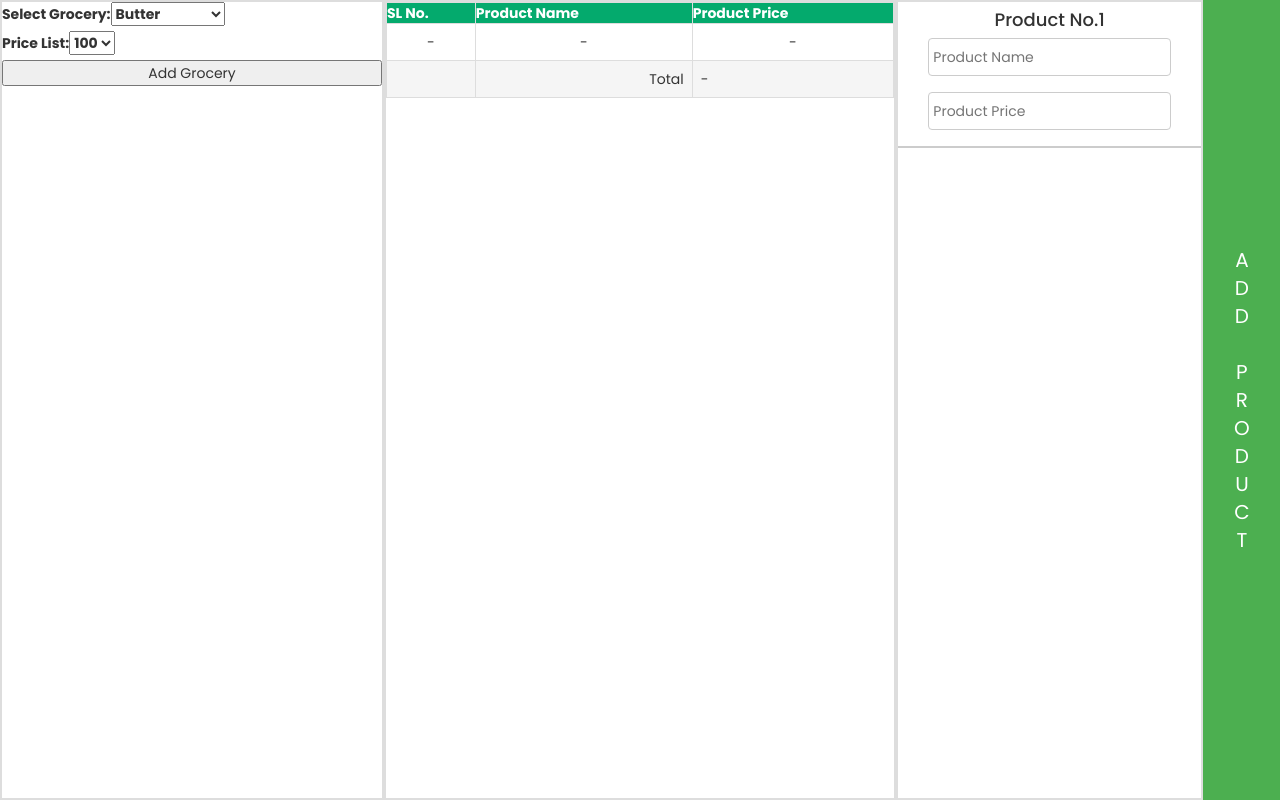
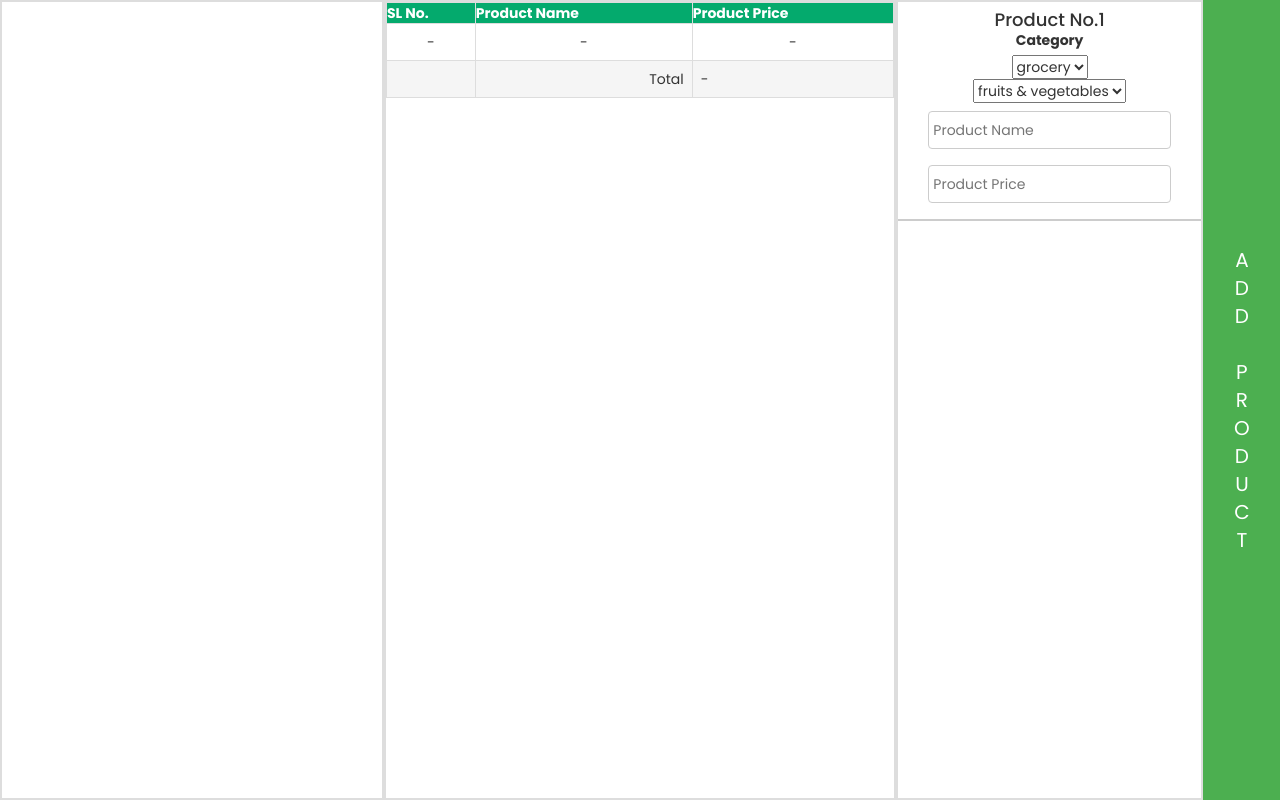
Before and after one commit to CR11-Mob/Product-List, a React (Create React App) app: page / in a window 1280 px wide. Built offline with nearby package versions, Linux system fonts and the light colour scheme.

Commit message:
product dropdown is done

```diff
--- a/package.json
+++ b/package.json
@@ -9,6 +9,7 @@
     "react": "^17.0.2",
     "react-dom": "^17.0.2",
     "react-scripts": "4.0.3",
+    "react-select": "^4.3.1",
     "web-vitals": "^1.1.2"
   },
   "scripts": {
--- a/src/App.js
+++ b/src/App.js
@@ -1,59 +1,51 @@
 import "./App.css";
 
-import { useState } from "react";
+import { useEffect, useState } from "react";
 
 import ProductsInput from "./components/ProductsInput";
 
 function App() {
-  let allGroceryProducts = [
-    {
-      name: "Butter",
-      price: 100,
-    },
-    {
-      name: "Cake",
-      price: 50,
-    },
-    {
-      name: "Biscuits",
-      price: 25,
-    },
-    {
-      name: "Breed",
-      price: 20,
-    },
-    {
-      name: "Chocolate",
-      price: 100,
-    },
-    {
-      name: "Potato Chips",
-      price: 10,
-    },
-  ];
+  const category = ["grocery", "lifestyle"];
 
-  const [productList, setProductList] = useState(allGroceryProducts);
+  const subCategory = {
+    grocery: ["fruits & vegetables", "snacks"],
+    lifestyle: ["men", "women"],
+  };
 
-  const [inputList, setInputList] = useState([{ name: "", price: null }]);
+  const productType = {
+    "fruits & vegetables": [
+      { name: "apple", price: 100 },
+      { name: "potato", price: 30 },
+    ],
+    snacks: [
+      { name: "chocolate", price: 100 },
+      { name: "chips", price: 10 },
+    ],
+    men: [
+      { name: "t-shirt", price: 100 },
+      { name: "pant", price: 30 },
+    ],
+    women: [
+      { name: "top", price: 100 },
+      { name: "jeans", price: 30 },
+    ],
+  };
+
+  const [subCategoryState, setSubCategoryState] = useState(subCategory.grocery);
+
+  const [productTypeState, setProductTypeState] = useState(
+    productType["fruits & vegetables"]
+  );
+
+  const [addProductState, setAddProductState] = useState([]);
+
+  const [inputList, setInputList] = useState([{ name: "", price: "" }]);
 
   const [groceryItem, setGroceryItem] = useState([]);
-
-  const [itemName, setItemName] = useState("");
-  const [itemPrice, setItemPrice] = useState(null);
 
   const [error, setError] = useState(true);
 
   console.log("render");
-
-  const addGroceryItem = () => {
-    let newItem = { name: itemName, price: +itemPrice };
-    let itemListCopy = groceryItem.map((item) => {
-      return item;
-    });
-    itemListCopy.push(newItem);
-    setGroceryItem(itemListCopy);
-    console.log(itemListCopy);
-  };
 
   const calculateTotal = () => {
     let total = 0;
@@ -65,43 +57,43 @@ function App() {
     }
   };
 
-  const groceryItemDropDown = () => (
-    <>
-      <label>
-        Select Grocery:
-        <select
-          value={itemName}
-          onChange={(e) => setItemName(e.target.value)}
-          disabled={!productList.length}
-        >
-          {productList.map((item) => {
-            return (
-              <option key={item.name} value={item.name}>
-                {item.name}
-              </option>
-            );
-          })}
-        </select>
-      </label>
-      <label>
-        Price List:
-        <select
-          value={itemPrice}
-          onChange={(e) => setItemPrice(e.target.value)}
-          disabled={!productList.length}
-        >
-          {productList.map((item, index) => {
-            return (
-              <option key={index} value={item.price}>
-                {item.price}
-              </option>
-            );
-          })}
-        </select>
-      </label>
-      <button onClick={addGroceryItem}>Add Grocery</button>
-    </>
-  );
+  // const groceryItemDropDown = () => (
+  //   <>
+  //     <label>
+  //       Select Grocery:
+  //       <select
+  //         value={itemName}
+  //         onChange={(e) => setItemName(e.target.value)}
+  //         disabled={!productList.length}
+  //       >
+  //         {productList.map((item) => {
+  //           return (
+  //             <option key={item.name} value={item.name}>
+  //               {item.name}
+  //             </option>
+  //           );
+  //         })}
+  //       </select>
+  //     </label>
+  //     <label>
+  //       Price List:
+  //       <select
+  //         value={itemPrice}
+  //         onChange={(e) => setItemPrice(e.target.value)}
+  //         disabled={!productList.length}
+  //       >
+  //         {productList.map((item, index) => {
+  //           return (
+  //             <option key={index} value={item.price}>
+  //               {item.price}
+  //             </option>
+  //           );
+  //         })}
+  //       </select>
+  //     </label>
+  //     <button onClick={addGroceryItem}>Add Grocery</button>
+  //   </>
+  // );
 
   const groceryList = () => (
     <table id="grocery-table">
@@ -141,18 +133,25 @@ function App() {
 
   return (
     <div className="container">
-      <div className="grocery-item">{groceryItemDropDown()}</div>
+      <div className="grocery-item"></div>
 
       <div className="grocery-list">{groceryList()}</div>
 
       <div className="input-section">
         <ProductsInput
-          productList={productList}
-          setProductList={setProductList}
           inputList={inputList}
           setInputList={setInputList}
           error={error}
           setError={setError}
+          category={category}
+          subCategory={subCategory}
+          subCategoryState={subCategoryState}
+          setSubCategoryState={setSubCategoryState}
+          productType={productType}
+          productTypeState={productTypeState}
+          setProductTypeState={setProductTypeState}
+          addProductState={addProductState}
+          setAddProductState={setAddProductState}
         />
       </div>
     </div>
--- a/src/components/ProductsInput.js
+++ b/src/components/ProductsInput.js
@@ -1,14 +1,37 @@
+import { useEffect } from "react";
 import "./ProductsInput.css";
 
 export default function ProductsInput(props) {
   const {
-    productList,
-    setProductList,
     inputList,
     setInputList,
     error,
     setError,
+    category,
+    subCategory,
+    subCategoryState,
+    setSubCategoryState,
+    productType,
+    productTypeState,
+    setProductTypeState,
+    addProductState,
+    setAddProductState,
   } = props;
+
+  const handleCategoryChange = (e) => {
+    let value = e.target.value;
+    console.log(value);
+
+    setSubCategoryState(subCategory[value]);
+  };
+
+  const handleSubCategory = (e) => {
+    let value = e.target.value;
+    console.log("Sub category", value);
+
+    // console.log("--- ", productType[value]);
+    setProductTypeState(productType[value]);
+  };
 
   const handleInputChange = (e, index) => {
     let name = e.target.name;
@@ -31,15 +54,46 @@ export default function ProductsInput(props) {
   };
 
   const handleAddProduct = () => {
-    setProductList([...productList, ...inputList]);
+    setProductTypeState([...productTypeState, ...inputList]);
     setInputList([{ name: "", price: "" }]);
+    console.log(productTypeState);
   };
 
-  const inputElements = () =>
-    inputList.map((item, index) => (
-      <div className="product-input">
-        <h4>{`Product No.${index + 1}`}</h4>
+  useEffect(() => {
+    console.log(productTypeState);
+    console.log(productType);
+  }, [productTypeState, productType]);
+
+  const categoryElements = () => (
+    <>
+      <label>Category</label>
+
+      <select name={`categories`} onChange={handleCategoryChange}>
+        {category.map((item) => {
+          return (
+            <option key={item} name={item} value={item}>
+              {item}
+            </option>
+          );
+        })}
+      </select>
+
+      <select name={`sub-categories`} onChange={handleSubCategory}>
+        {subCategoryState.map((item) => {
+          return (
+            <option key={item} name={item} value={item}>
+              {item}
+            </option>
+          );
+        })}
+      </select>
+    </>
+  );
+
+  const inputElements = (item, index) => (
+    <>
       <input
+        key={`name${index}`}
         type="text"
         name={`name`}
         value={item.name}
@@ -51,6 +105,7 @@ export default function ProductsInput(props) {
       />
 
       <input
+        key={`price${index}`}
         type="number"
         name={`price`}
         value={item.price}
@@ -60,48 +115,62 @@ export default function ProductsInput(props) {
           handleInputChange(e, index);
         }}
       />
+    </>
+  );
 
-        <div className="input-btns">
-          {inputList.length !== 1 && (
-            <span
-              onClick={() => handleRemoveField(index)}
-              style={{ color: "red" }}
-            >
+  const removeBtnElements = (index) =>
+    inputList.length !== 1 && (
+      <span onClick={() => handleRemoveField(index)} style={{ color: "red" }}>
         <svg
           xmlns="http://www.w3.org/2000/svg"
           width="16"
           height="16"
           fill="currentColor"
-                class="bi bi-x"
+          className="bi bi-x"
           viewBox="0 0 16 16"
         >
           <path d="M4.646 4.646a.5.5 0 0 1 .708 0L8 7.293l2.646-2.647a.5.5 0 0 1 .708.708L8.707 8l2.647 2.646a.5.5 0 0 1-.708.708L8 8.707l-2.646 2.647a.5.5 0 0 1-.708-.708L7.293 8 4.646 5.354a.5.5 0 0 1 0-.708z" />
         </svg>
         remove
       </span>
-          )}
-          {!error && inputList.length - 1 === index && (
+    );
+
+  const addBtnElements = (index) =>
+    !error &&
+    inputList.length - 1 === index && (
       <span onClick={handleAddField}>
         <svg
           xmlns="http://www.w3.org/2000/svg"
           width="16"
           height="16"
           fill="currentColor"
-                class="bi bi-plus"
+          className="bi bi-plus"
           viewBox="0 0 16 16"
         >
           <path d="M8 4a.5.5 0 0 1 .5.5v3h3a.5.5 0 0 1 0 1h-3v3a.5.5 0 0 1-1 0v-3h-3a.5.5 0 0 1 0-1h3v-3A.5.5 0 0 1 8 4z" />
         </svg>
         Add
       </span>
-          )}
+    );
+
+  const allElements = () =>
+    inputList.map((item, index) => (
+      <div className="product-input">
+        <h4>{`Product No.${index + 1}`}</h4>
+        {categoryElements()}
+
+        {inputElements(item, index)}
+
+        <div className="input-btns">
+          {removeBtnElements(index)}
+          {addBtnElements(index)}
         </div>
       </div>
     ));
 
   const addProductElement = () => (
     <>
-      <div className="input-area"> {inputElements()}</div>
+      <div className="input-area"> {allElements()}</div>
 
       <div className="add-btn-area">
         <span onClick={handleAddProduct}>ADD PRODUCT</span>
```
Also changed, not shown: 1 other file (tests, documents, lock files or other folders). Lines whose indentation alone changed are shown as unchanged.
